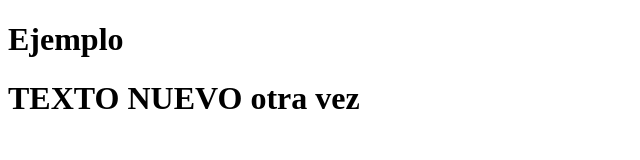
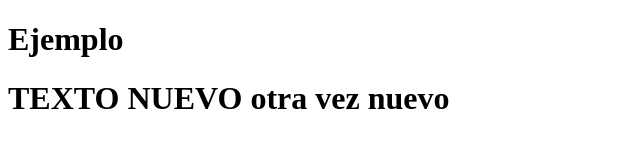
Before and after one commit to hcerdag/ejercicio, a plain HTML site: page index.html in a window 1280 px wide. Shown: the whole page, without its empty margins (0-640 px from the left). Drawn offline with Linux system fonts and the light colour scheme.

Commit message:
Cambio menor en Index

```diff
--- a/index.html
+++ b/index.html
@@ -9,7 +9,7 @@
 <body>
     <div class="app">
         <h1>Ejemplo</h1>
-        <h1>TEXTO NUEVO otra vez</h1>
+        <h1>TEXTO NUEVO otra vez nuevo</h1>
     </div>
 </body>
 </html>
```
